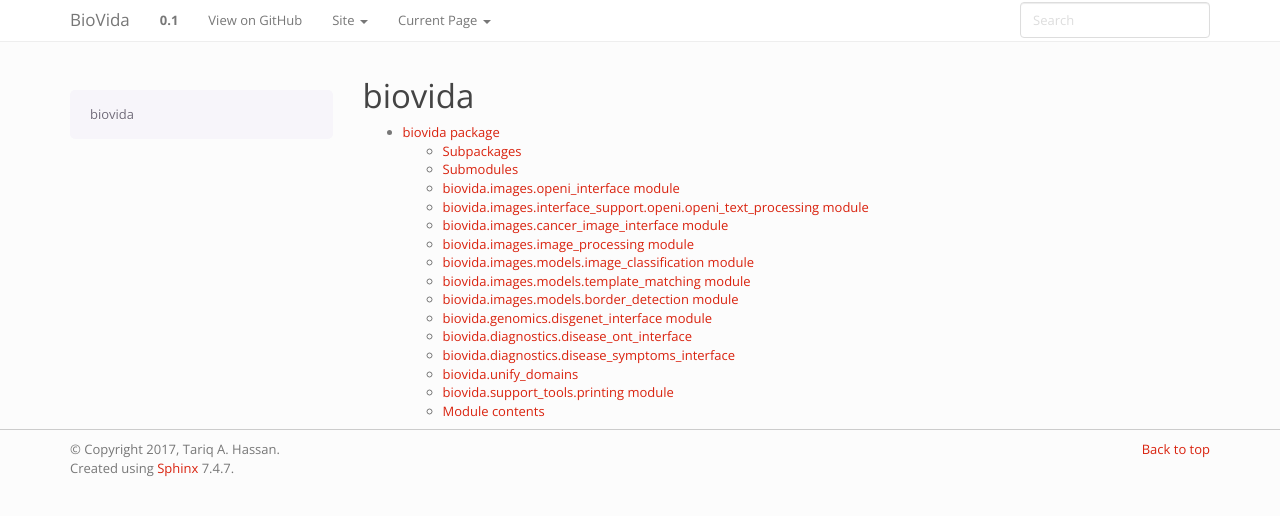
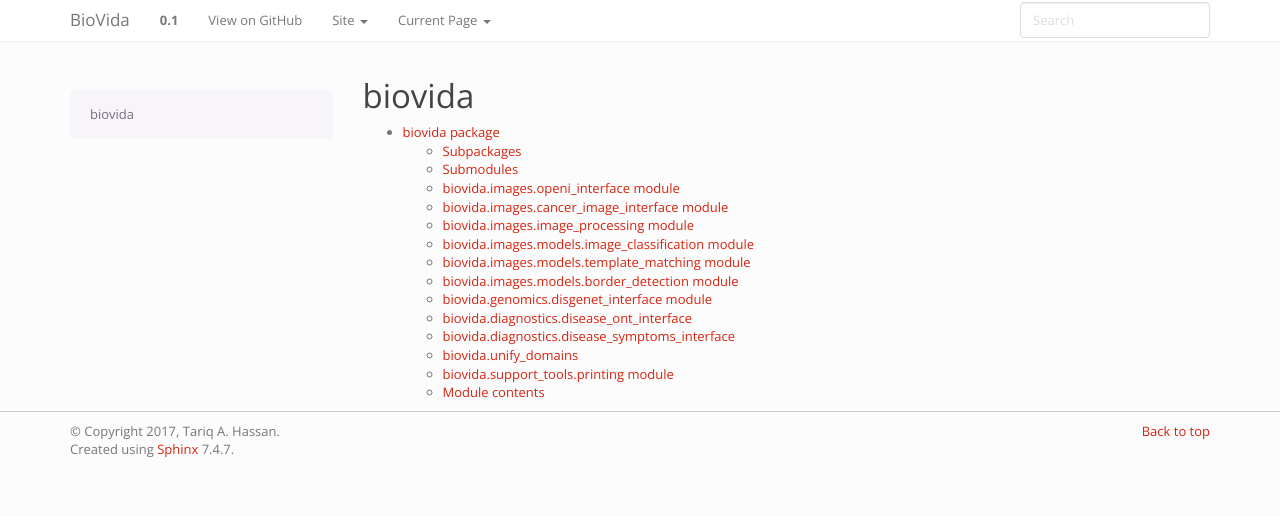
Before and after one commit to TariqAHassan/BioVida, a Sphinx documentation site: the page built from docs/source/modules.rst, in a window 1280 px wide. Shown: the top 516 px of the page. Built offline with Sphinx 7.4.7, drawn with Linux system fonts in a browser that asks for light colours.

Commit message:
Update Docs

```diff
--- a/docs/API.rst
+++ b/docs/API.rst
@@ -5,9 +5,6 @@
 ------
 
 .. automodule:: biovida.images.openi_interface
-	:members:
-
-.. automodule:: biovida.images.interface_support.openi.openi_text_feature_extraction
 	:members:
 
 .. automodule:: biovida.images.cancer_image_interface
--- a/docs/source/biovida.rst
+++ b/docs/source/biovida.rst
@@ -14,14 +14,6 @@
 -------------------------------------
 
 .. automodule:: biovida.images.openi_interface
-    :members:
-    :undoc-members:
-    :show-inheritance:
-
-biovida.images.interface_support.openi.openi_text_processing module
--------------------------------------------------------------------
-
-.. automodule:: biovida.images.interface_support.openi.openi_text_feature_extraction
     :members:
     :undoc-members:
     :show-inheritance:
```
